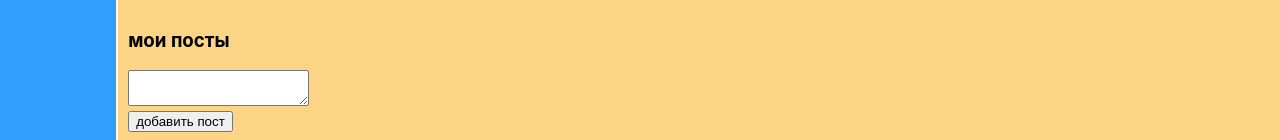
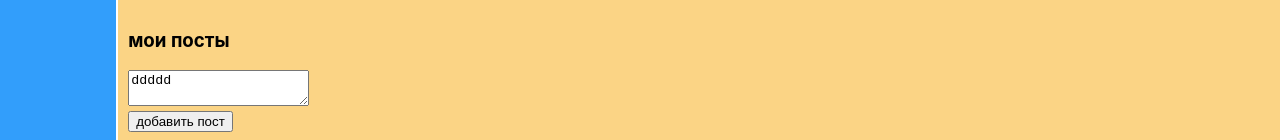
Before and after one commit to MonroeLionel/samurai-way-TS, a React (Create React App) app: page /profile in a window 1280 px wide. Shown: the part 706-846 px from the top of the page. Built offline with nearby package versions, Linux system fonts and the light colour scheme; grey boxes are pictures that could not be loaded.

Commit message:
34. Уроки React JS - Вынос мозга (FLUX-круговорот на каждый символ)

```diff
--- a/src/App.tsx
+++ b/src/App.tsx
@@ -28,7 +28,7 @@ type StatePropsType = {
    State: {
       profilepage: {
          postData: Array<postDataType>
-
+         newPostText: string
       },
       dialogsPage: {
          messageData: Array<messageDataType>
@@ -37,7 +37,8 @@ type StatePropsType = {
       },
 
    }
-   addPost: (postMessge: string) => void
+   addPost: () => void
+   updateNewPostText: (newText: string) => void
 }
 
 
@@ -52,11 +53,19 @@ function App(props: StatePropsType) {
 
            <div className="app-wrapper-content">
               {/*<Route path="/profile" component={Profile}/>*/}
-              <Route path="/profile" render={() => <Profile state={props.State.profilepage} addPost={props.addPost}/>}/>
+              <Route path="/profile"
+                     render={() => <Profile
+                       profilepage={props.State.profilepage}
+                       addPost={props.addPost}
+                       updateNewPostText={props.updateNewPostText}
+
+                     />}
+              />
 
 
               <Route path="/dialogs"
-                     render={() => <Dialogs state={props.State.dialogsPage}
+                     render={() => <Dialogs
+                       state={props.State.dialogsPage}
                      />}/>
               <Route path="/news" render={() => <News/>}/>
               <Route path="/music" render={() => <Music/>}/>
--- a/src/components/Profile/MyPosts/MyPosts.tsx
+++ b/src/components/Profile/MyPosts/MyPosts.tsx
@@ -1,11 +1,14 @@
-import React, {LegacyRef} from "react";
+import React, {ChangeEvent, ChangeEventHandler, LegacyRef} from "react";
 import classes from "./MyPosts.module.css";
 import {Post} from "./Post/Post";
 import {postDataType} from "../../../App";
 
 type postDataPropsTpe = {
    postData: Array<postDataType>
-   addPost: (postMessge: string) => void
+   addPost: () => void
+   newPostText: string
+   updateNewPostText: (newText: string) => void
+
 }
 
 export function MyPosts(props: postDataPropsTpe) {
@@ -20,17 +23,18 @@ export function MyPosts(props: postDataPropsTpe) {
       let text = newPostElement.current
       if (text) {
          console.log(text.value)
-         props.addPost(text.value)
-         text.value = ``
+         props.addPost()
       }
 
 
    }
-
+   let onPostChange = (event: ChangeEvent<HTMLTextAreaElement>) => {
+      props.updateNewPostText(event.currentTarget.value)
+   }
    return (
      <div className={classes.postsBlock}>
         <div><h3>мои посты</h3></div>
-        <div><textarea ref={newPostElement}></textarea></div>
+        <div><textarea onChange={onPostChange} ref={newPostElement} value={props.newPostText}></textarea></div>
         <div>
            <button onClick={addPost
            }>добавить пост
--- a/src/components/Profile/Profile.tsx
+++ b/src/components/Profile/Profile.tsx
@@ -5,18 +5,24 @@ import {Profileinfo} from "./Profileinfo/Profileinfo";
 import {postDataType} from "../../App";
 
 type propsTypeProps = {
-   state: {
+   profilepage: {
       postData: Array<postDataType>
+      newPostText: string
+   }
+   addPost: () => void
+   updateNewPostText: (newText: string) => void
 
-   }
-   addPost: (postMessge: string) => void
 }
 
 export function Profile(props: propsTypeProps) {
    return (
      <div>
         <Profileinfo/>
-        <MyPosts postData={props.state.postData} addPost={props.addPost}/>
+        <MyPosts
+          updateNewPostText={props.updateNewPostText}
+          postData={props.profilepage.postData}
+          newPostText={props.profilepage.newPostText}
+          addPost={props.addPost}/>
      </div>
    )
 }
--- a/src/redux/state.ts
+++ b/src/redux/state.ts
@@ -15,6 +15,7 @@ let state = {
          {id: 3, message: `чо кого ? `, likeCount: 12},
          {id: 3, message: `чо кого ? `, likeCount: 12},
       ],
+      newPostText: 'ddddd',
 
    },
    dialogsPage: {
@@ -56,10 +57,17 @@ export let testpostData: [
 ]
 
 
-export const addPost = (postMessge: string) => {
-   let newPost = {id: 13, message: postMessge, likeCount: 12}
+export const addPost = () => {
+   let newPost = {id: 13, message: state.profilepage.newPostText, likeCount: 12}
    state.profilepage.postData.push(newPost)
+   state.profilepage.newPostText = ''
    rerenderEntireTree(state)
 }
 
+export const updateNewPostText = (newText: string) => {
+   state.profilepage.newPostText = newText
+   rerenderEntireTree(state)
+}
+
+
 export default state
--- a/src/render.tsx
+++ b/src/render.tsx
@@ -2,13 +2,14 @@ import React from 'react';
 import ReactDOM from 'react-dom';
 import './index.css';
 import App, {dialogDataType, messageDataType, postDataType} from './App';
-import {addPost} from './redux/state'
+import {addPost, updateNewPostText} from './redux/state'
 
 
 export type StatePropsType = {
 
    profilepage: {
       postData: Array<postDataType>
+      newPostText: string
    },
    dialogsPage: {
       messageData: Array<messageDataType>
@@ -21,7 +22,7 @@ export const rerenderEntireTree = (State: StatePropsType) => {
 
 
    ReactDOM.render(
-     <App State={State} addPost={addPost}/>,
+     <App State={State} addPost={addPost} updateNewPostText={updateNewPostText}/>,
      document.getElementById('root')
    );
 }
```
